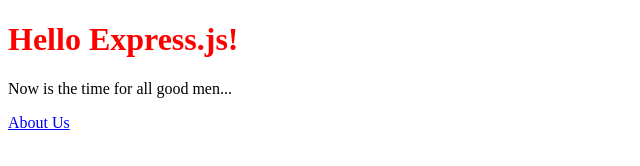
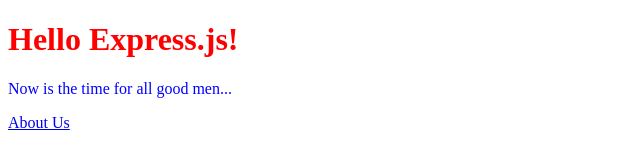
Before and after one commit to mike32716/web-server, a website: page public/index.html in a window 1280 px wide. Shown: the whole page, without its empty margins (0-640 px from the left). Drawn offline with Linux system fonts and the light colour scheme.

Commit message:
added color to index.html

```diff
--- a/public/index.html
+++ b/public/index.html
@@ -6,7 +6,7 @@
   </head>
   <body>
     <h1 style="color:red;">Hello Express.js!</h1>
-    <p>Now is the time for all good men...</p>
+    <p style="color:blue">Now is the time for all good men...</p>
     <a href="/about">About Us</a>
 
   </body>
```
